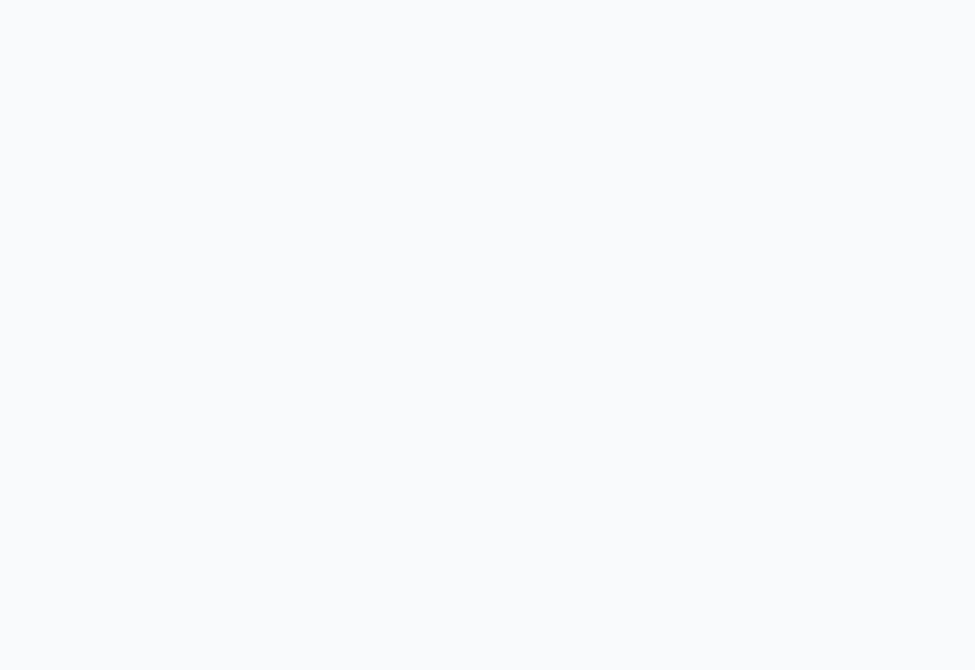
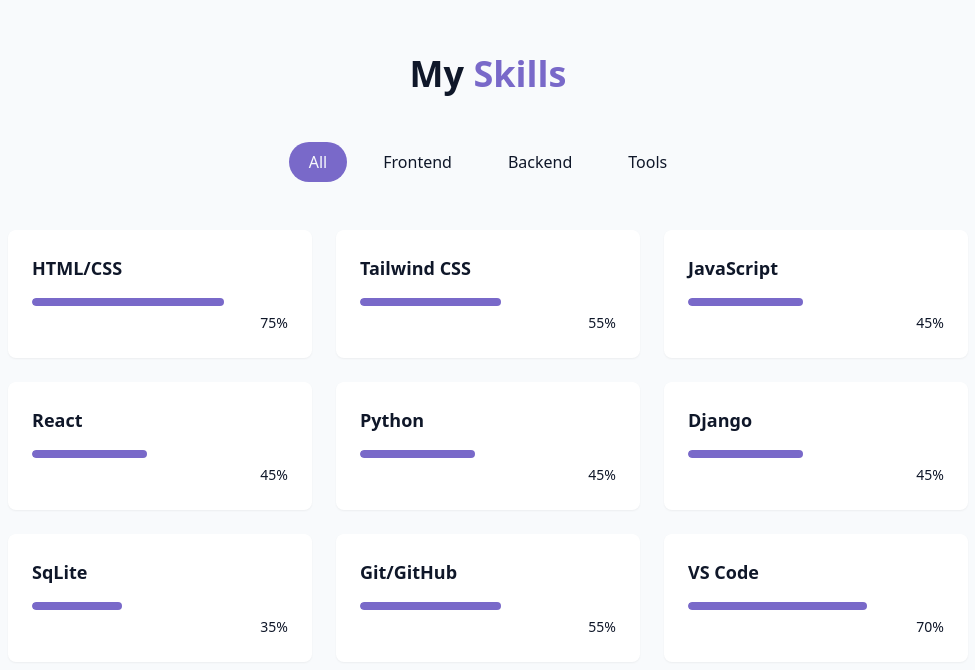
Before and after one commit to tsronco/myPortfolio, a React (Vite) app: page / in a window 1280 px wide. Shown: the part 1572-2242 px from the top of the page, without its empty margins (152-1127 px from the left). Before the commit the page ends 1530 px from the top, so only its background shows below. Built offline with nearby package versions, Linux system fonts and the light colour scheme.

Commit message:
added skills section

```diff
--- /dev/null
+++ b/src/components/SkillsSection.jsx
@@ -0,0 +1,65 @@
+import { useState } from "react";
+import { cn } from '@/lib/utils'
+
+const skills = [
+
+    //Frontend
+    {name: "HTML/CSS", level: 75, category: "frontend"},
+    {name: "Tailwind CSS", level: 55, category: "frontend"},
+    {name: "JavaScript", level: 45, category: "frontend"},
+    {name: "React", level: 45, category: "frontend"},
+
+    //Backend
+    {name: "Python", level: 45, category: "backend"},
+    {name: "Django", level: 45, category: "backend"},
+    {name: "SqLite", level: 35, category: "backend"},
+
+    //Tools
+    {name: "Git/GitHub", level: 55, category: "tools"},
+    {name: "VS Code", level: 70, category: "tools"},
+];
+
+
+const categories = ["all", "frontend", "backend", "tools"]
+
+
+
+export const SkillsSection = () => {
+        const [activeCategory, setActiveCategory] = useState("all")
+        const filteredSkills = skills.filter((skill) => activeCategory === "all" || skill.category === activeCategory)
+    return (
+        <section id="skills" className="py-24 px-4 relative bg-secondary/30">
+
+            <div className="container mx-auto max-w-5xl">
+                <h2 className="text-3xl md:text-4xl font-bold mb-12 text-center">
+                    My <span className="text-primary">Skills</span>
+                </h2>
+                <div className="flex flex-wrap justify-center gap-4 mb-12">
+                    {categories.map((category, key) => (
+                        <button key={key} onClick={() => setActiveCategory(category)} className={cn("px-5 py-2 rounded-full transition-colors duration-300 capitalize", activeCategory === category ? "bg-primary text-primary-foreground" : "bg-secondary/70 text-foreground hover:bg-secondary")}>
+                            {category}
+                        </button>
+                    ))}
+                </div>
+                <div className="grid grid-cols-1 sm:grid-cols-2 lg:grid-cols-3 gap-6">
+                    {filteredSkills.map((skill, key) => (
+                        <div key={key} className="bg-card p-6 rounded-lg shadow-xs card-hover">
+                            <div className="text-left mb-4">
+                                <h3 className="font-semibold text-lg">{skill.name}</h3>
+                            </div>
+                            <div className="w-full bg-secondary/50 h-2 rounded-full overflow-hidden">
+                                <div className="bg-primary h-2 rounded-full origin-left animate-[grow_1.5s_ease-out]" style={{width: skill.level + "%"}} />
+
+
+                            </div>
+                            <div className="text-right mt-1">
+                                <span className="text-sm text-muted-foreground">{skill.level}%</span>
+                            </div>
+                        </div>
+                    ))}
+                </div>
+            </div>
+
+        </section>
+    );
+};
--- a/src/pages/Home.jsx
+++ b/src/pages/Home.jsx
@@ -1,6 +1,7 @@
 import { AboutSection } from "../components/AboutSection";
 import { HeroSection } from "../components/HeroSection";
 import { Navbar } from "../components/Navbar";
+import { SkillsSection } from "../components/SkillsSection";
 import { StarBackground } from "../components/Starbackground";
 import { ThemeToggle } from "../components/ThemeToggle";
 
@@ -18,6 +19,7 @@
                 <main>
                     <HeroSection />
                     <AboutSection />
+                    <SkillsSection />
 
                 </main>
 
```
